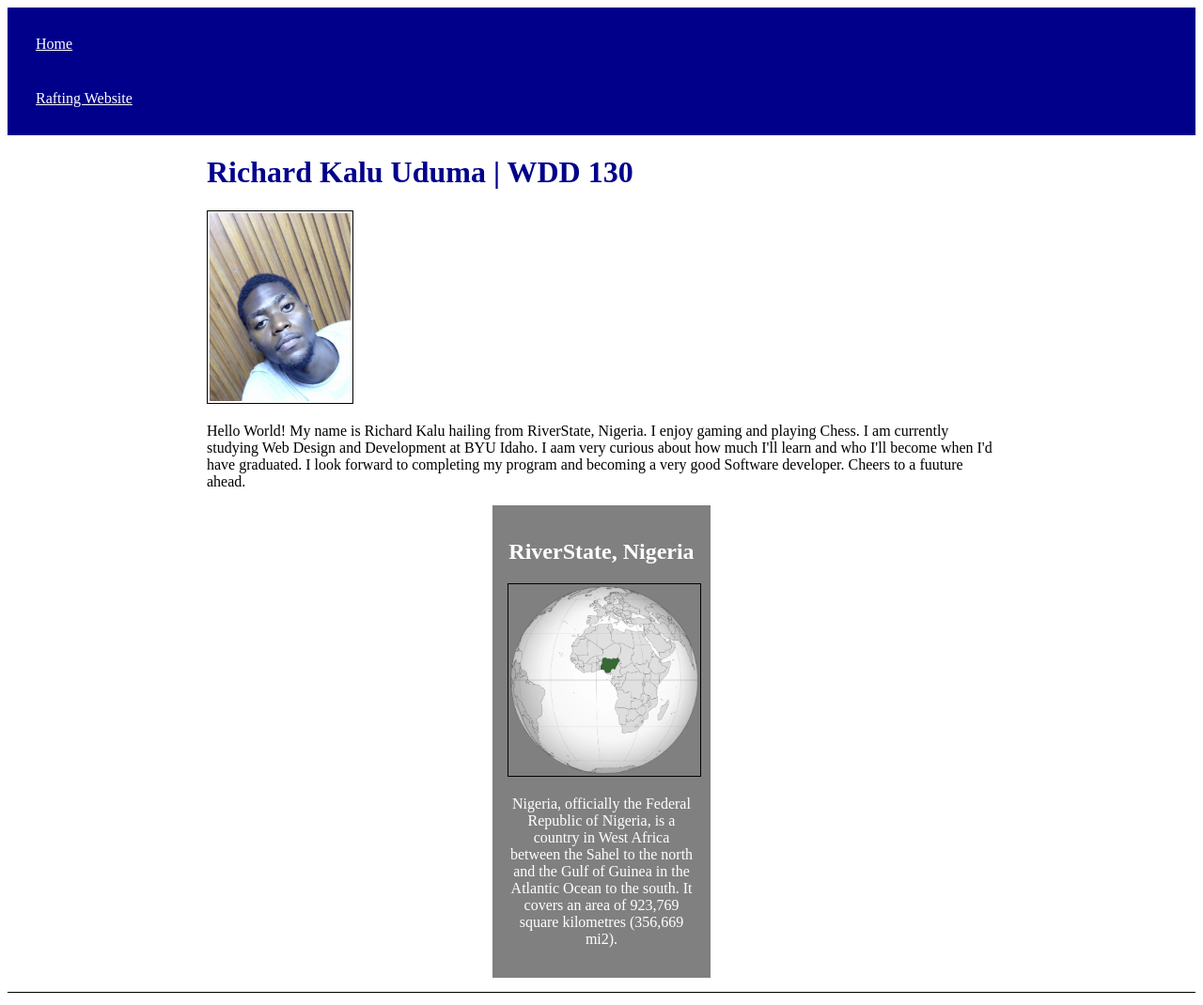
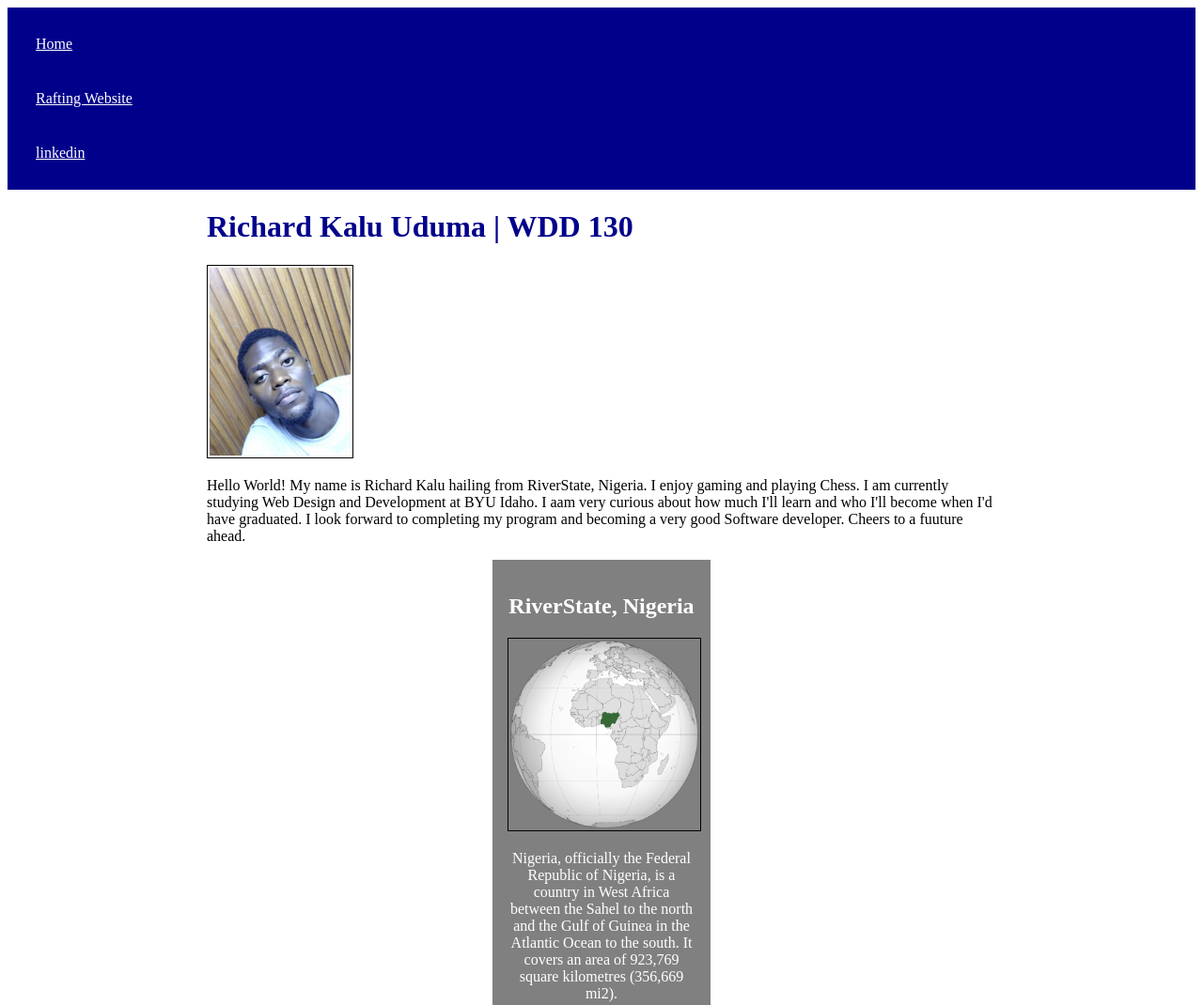
Before and after one commit to LORDGURU-sudo/wdd130, a plain HTML site: page index.html in a window 1280 px wide. Shown: the top 1070 px of the page at 94% size. Drawn offline with Linux system fonts and the light colour scheme.

Commit message:
LinkedIn Link Added

```diff
--- a/index.html
+++ b/index.html
@@ -15,6 +15,7 @@
         <nav>
             <a href="#">Home</a>
             <a href="wwr/">Rafting Website</a>
+            <a href="https://www.linkedin.com/in/richard-kalu-1a2b74337/">linkedin</a>
         </nav>
 
     </header>
```
